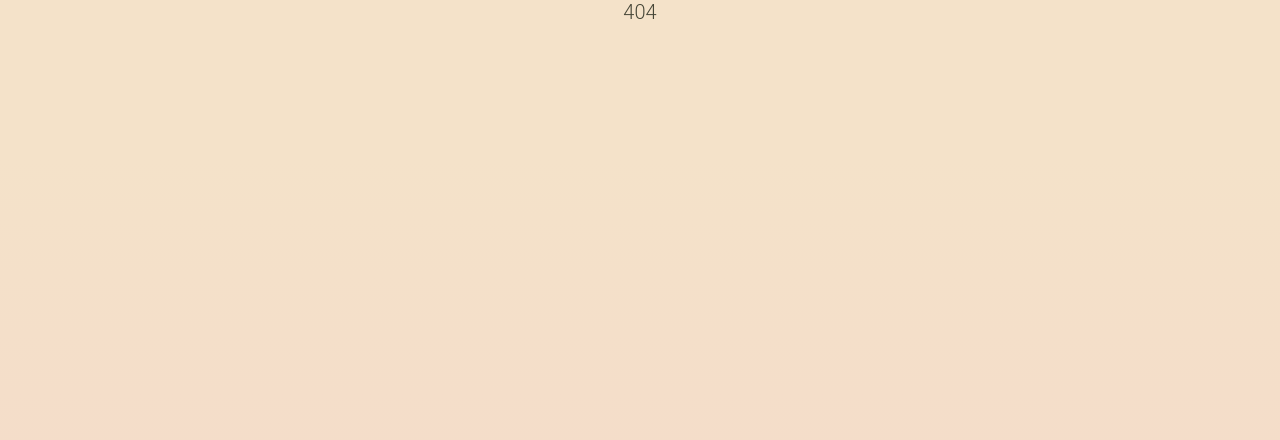
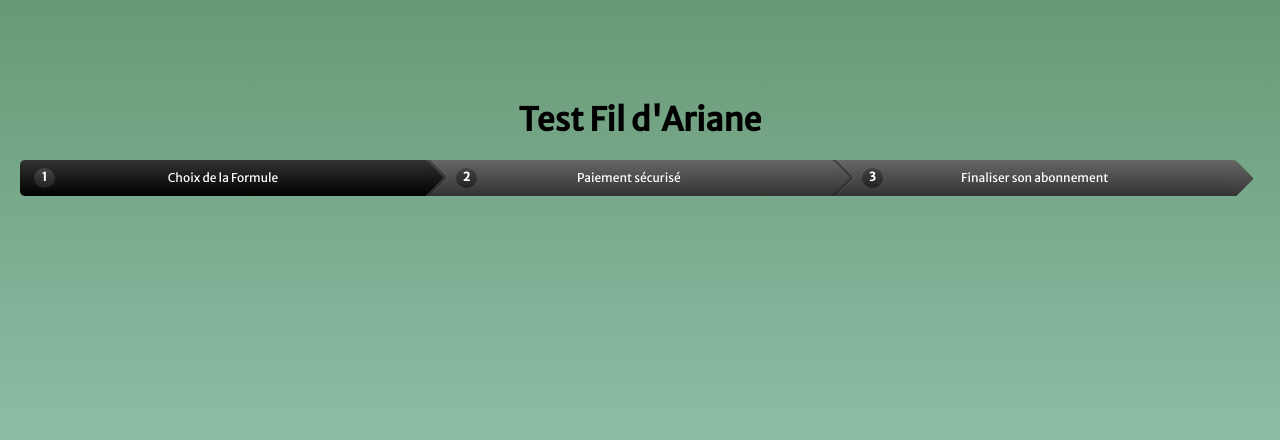
Before and after one commit to Duwab/minimal-php, a PHP site: page /demos/breadcrumb.html in a window 1280 px wide. Before the commit the part shown is almost empty. Shown: the top 440 px of the page. Run offline with PHP 8.4, Linux system fonts and the light colour scheme; some libraries are stand-ins or nearby versions.

Commit message:
breadcrumb

```diff
--- a/application/home.php
+++ b/application/home.php
@@ -10,6 +10,9 @@
     <li>item 2</li>
     <li>item 3</li>
 </ul>
+<br><br>
+<h1>Demos</h1>
+<a href="/demos/breadcrumb.html">Breadcrumb</a>
 <script>
 $(document).on('ready', function(){
 	console.log('ready');
--- /dev/null
+++ b/demos/breadcrumb.html
@@ -0,0 +1,207 @@
+<!DOCTYPE html>
+<html>
+<head>
+</head>
+<body>
+	<h1>Test Fil d'Ariane</h1>
+	<br>
+
+	<!-- a simple div with some links -->
+	<div class="abo_ariane">
+		<a href="#" class="active"><span class="adu_ns">Choix de la </span>Formule</a>
+		<a href="#">Paiement<span class="adu_ns"> s&eacute;curis&eacute;</span></a>
+		<!--a href="#">Order Confirmation</a-->
+		<a href="#" class="last-child">Finaliser<span class="adu_ns"> son abonnement</span></a>
+	</div>
+	<br /><br />
+	<!-- another version - flat style with animated hover effect -->
+	<!--div class="abo_ariane flat">
+		<a href="#" class="active">Browse</a>
+		<a href="#">Compare</a>
+		<a href="#">Order Confirmation</a>
+		<a href="#">Checkout</a>
+	</div-->
+
+	<style>
+	/*custom font*/
+	@import url(http://fonts.googleapis.com/css?family=Merriweather+Sans);
+
+	* {margin: 0; padding: 0;}
+
+	html, body {min-height: 100%;}
+
+	body {
+		text-align: center;
+		padding-top: 100px;
+		background: #689976;
+		background: linear-gradient(#689976, #ACDACC);
+		font-family: 'Merriweather Sans', arial, verdana;
+	}
+
+	.abo_ariane {
+		/*centering*/
+		display: block;
+		/*box-shadow: 0 0 15px 1px rgba(0, 0, 0, 0.35);*/
+		/*overflow-y: hidden;
+		overflow-x: auto;*/
+		width: auto;
+		margin: 0 30px 0 20px;
+		border-radius: 5px;
+		/*Lets add the numbers for each link using CSS counters. flag is the name of the counter. to be defined using counter-reset in the parent element of the links*/
+		counter-reset: flag;
+		position: relative;
+	}
+
+	.abo_ariane a{
+		width: 33%;
+		padding: 0 !important;
+		margin: 0;
+	}
+
+	.abo_ariane a {
+		text-decoration: none;
+		outline: none;
+		display: block;
+		float: left;
+		font-size: 12px;
+		line-height: 36px;
+		color: white;
+		/*need more margin on the left of links to accomodate the numbers*/
+		padding: 0 10px 0 60px;
+		background: #666;
+		background: linear-gradient(#666, #333);
+		position: relative;
+	}
+	/*since the first link does not have a triangle before it we can reduce the left padding to make it look consistent with other links*/
+	.abo_ariane a:first-child {
+		padding-left: 46px;
+		border-radius: 5px 0 0 5px; /*to match with the parent's radius*/
+	}
+	.abo_ariane a:first-child:before {
+		left: 14px;
+	}
+	.abo_ariane a:last-child {
+		border-radius: 0 5px 5px 0; /*this was to prevent glitches on hover*/
+		padding-right: 20px;
+	}
+
+	/*hover/active styles*/
+	.abo_ariane a.active, .abo_ariane a:hover{
+		background: #333;
+		background: linear-gradient(#333, #000);
+	}
+	.abo_ariane a.active:after, .abo_ariane a:hover:after {
+		background: #333;
+		background: linear-gradient(135deg, #333, #000);
+	}
+
+	/*adding the arrows for the abo_arianes using rotated pseudo elements*/
+	.abo_ariane a:after {
+		content: '';
+		position: absolute;
+		top: 0px;
+		right: -18px;
+		/*same dimension as the line-height of .abo_ariane a */
+		width: 35px;
+		height: 35px;
+		-ms-transform: scale(0.707) rotate(45deg);
+		-webkit-transform: scale(0.707) rotate(45deg);
+		transform: scale(0.707) rotate(45deg);
+		z-index: 1;
+		background: #666;
+		background: linear-gradient(135deg, #666, #333);
+		/*stylish arrow design using box shadow*/
+		box-shadow:
+			2px -2px 0 2px rgba(0, 0, 0, 0.4),
+			3px -3px 0 2px rgba(255, 255, 255, 0.1);
+		/*
+			5px - for rounded arrows and
+			50px - to prevent hover glitches on the border created using shadows*/
+		border-radius: 7px 5px 5px 50px;
+	}
+	.abo_ariane .last-child:after {
+		right: -16px; /*half of square's length*/
+	}
+	/*we dont need an arrow after the last link*/
+	.abo_ariane a:last-child:after {
+		content: none;
+		box-shadow: none;
+		width: 37px;
+		height: 37px;
+	}
+	/*we will use the :before element to show numbers*/
+	.abo_ariane a:before {
+		content: counter(flag);
+		counter-increment: flag;
+		/*some styles now*/
+		border-radius: 100%;
+		width: 21px;
+		height: 20px;
+		line-height: 18px;
+		margin: 8px 0;
+		position: absolute;
+		top: 0;
+		left: 30px;
+		background: #444;
+		background: linear-gradient(#444, #222);
+		font-weight: bold;
+	}
+
+
+	.flat a, .flat a:after {
+		background: white;
+		color: black;
+		transition: all 0.5s;
+	}
+	.flat a:before {
+		background: white;
+		box-shadow: 0 0 0 1px #ccc;
+	}
+	.flat a:hover, .flat a.active,
+	.flat a:hover:after, .flat a.active:after{
+		background: #9EEB62;
+	}
+		.abo_ariane a.last-child:after{
+			content: "";
+		}
+
+	@media (max-width:800px){
+		.abo_ariane a:not(.last-child):after{
+			display: none;
+		}
+		.abo_ariane a:before{
+			left: 0;
+		}
+		.abo_ariane a.active{
+			background: linear-gradient(#666, #333) repeat scroll 0% 0% transparent;
+			color: grey;
+			font-weight: bold;
+		}
+		.adu_ns{
+			display: none;
+		}
+	}
+
+	@media (max-width:350px){
+		.abo_ariane a:not(.active){
+			display: none;
+		}
+		.abo_ariane a.active{
+			width: 100%;
+			padding: 0;
+		}
+
+		.abo_ariane .active:after {
+			content: '';
+			position: absolute;
+			display: block !important;
+			right: -18px;
+			background: linear-gradient(135deg, #666, #333) !important;
+			box-shadow: none;
+			width: 37px;
+			height: 37px;
+		}
+	}
+	</style>
+</body>
+</html>
```
